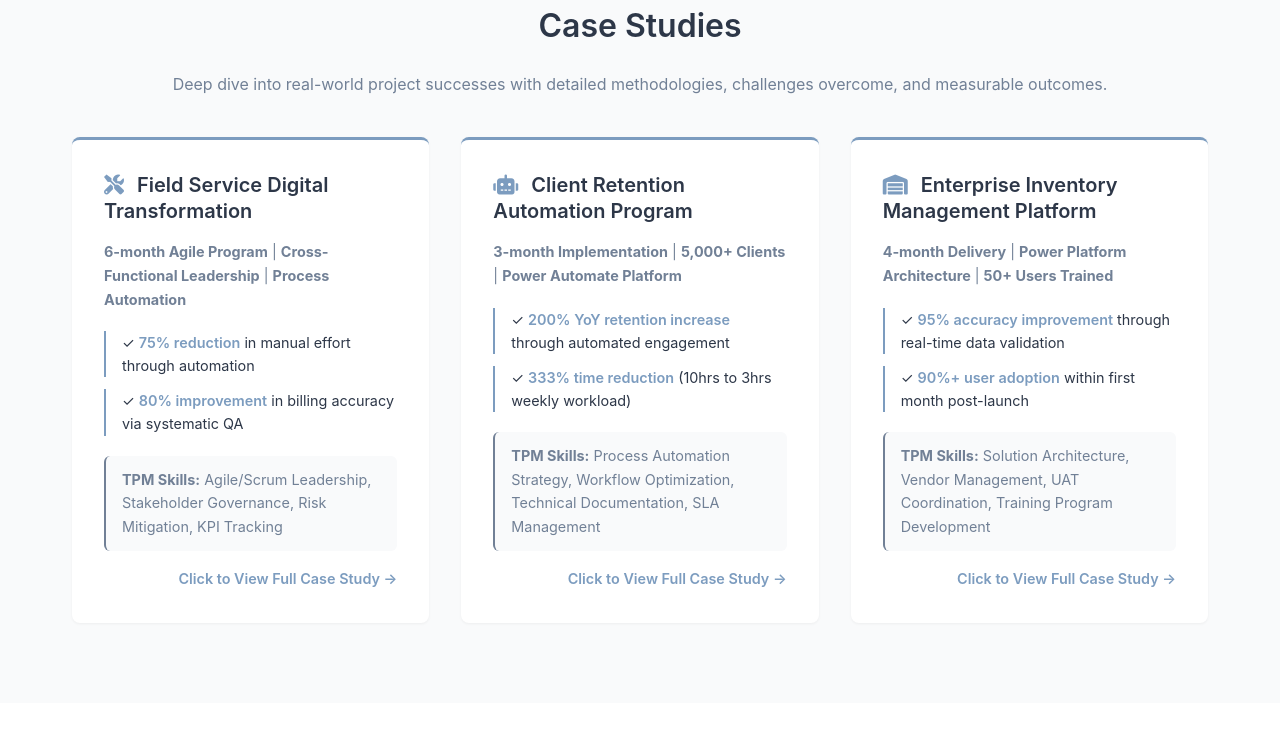
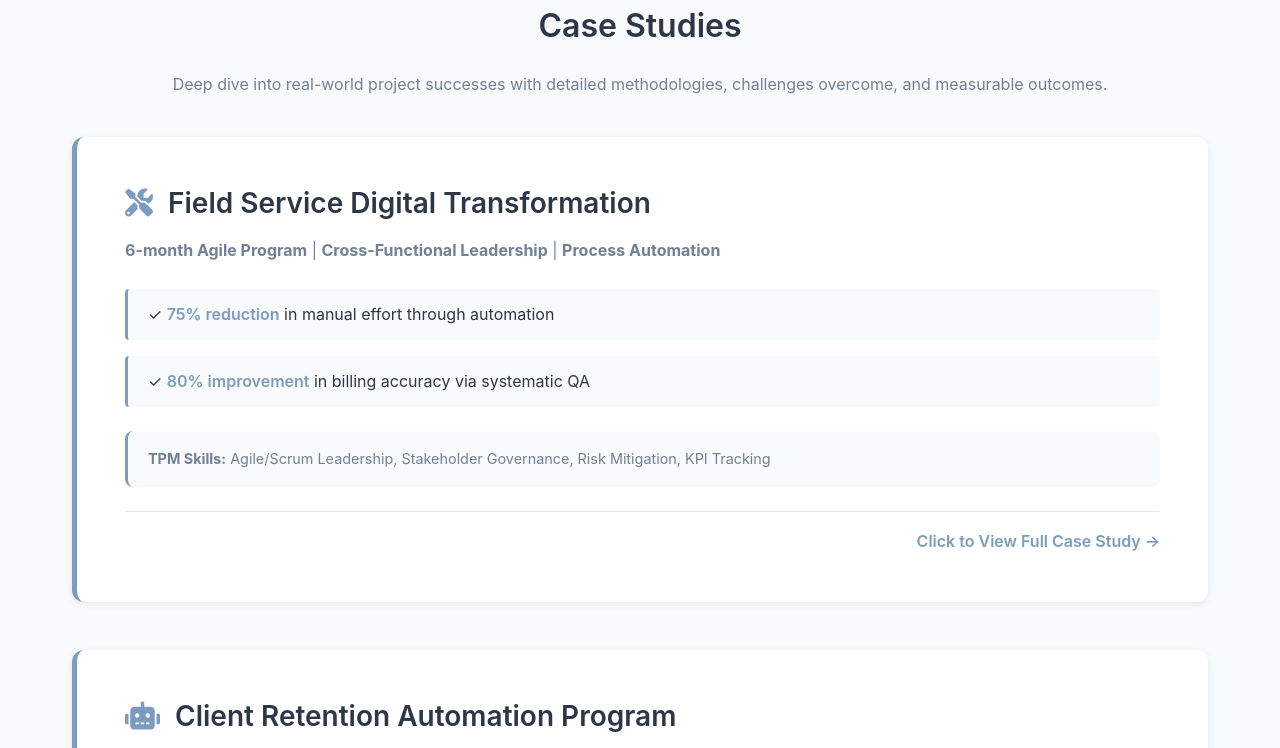
Before and after one commit to JasmineART/Project-Manager-Portfolio, a plain HTML site: page index.html in a window 1280 px wide. Shown: the part 1300-2048 px from the top of the page. Drawn offline with Linux system fonts and the light colour scheme.

Commit message:
Make case studies more prominent with full-width stacked layout
- Change from grid to vertical stack (flex-direction: column)
- Cards now take full viewport width for maximum impact
- Increased padding (2-3rem) for more presence
- Larger heading font size (1.3-1.75rem)
- Stronger border (5px left border instead of 3px top)
- Enhanced hover effect with deeper shadow
- Results list items now have background highlights
- Larger gaps between cards (2-3rem)
- Added separator line above 'View Case Study' link
- Overall more spacious and prominent presentation

```diff
--- a/index.html
+++ b/index.html
@@ -306,36 +306,38 @@
             color: var(--accent-color);
         }
 
-        /* --- 3. Project Portfolio (Grid/Card Layout) --- */
+        /* --- 3. Project Portfolio (Stacked Full-Width Layout) --- */
         .case-studies-grid {
-            display: grid;
-            grid-template-columns: repeat(auto-fit, minmax(min(100%, 320px), 1fr));
-            gap: clamp(1.5rem, 3vw, 2rem);
+            display: flex;
+            flex-direction: column;
+            gap: clamp(2rem, 4vw, 3rem);
             margin-top: 2.5rem;
+            max-width: 100%;
         }
 
         .case-card {
             background-color: white;
-            padding: clamp(1.5rem, 3vw, 2rem);
-            border-radius: 8px;
-            box-shadow: var(--card-shadow);
-            transition: all 0.25s ease;
+            padding: clamp(2rem, 4vw, 3rem);
+            border-radius: 12px;
+            box-shadow: 0 2px 8px rgba(0, 0, 0, 0.08);
+            transition: all 0.3s ease;
             display: flex;
             flex-direction: column;
             justify-content: space-between;
-            border-top: 3px solid var(--accent-color);
+            border-left: 5px solid var(--accent-color);
             position: relative;
+            width: 100%;
         }
 
         .case-card:hover {
-            transform: translateY(-2px);
-            box-shadow: var(--card-shadow-hover);
+            transform: translateY(-4px);
+            box-shadow: 0 8px 24px rgba(124, 156, 191, 0.15);
         }
 
         .case-card h3 {
             color: var(--primary-text);
             margin-bottom: 1rem;
-            font-size: clamp(1.1rem, 2vw, 1.25rem);
+            font-size: clamp(1.3rem, 2.5vw, 1.75rem);
             font-weight: 600;
         }
 
@@ -346,23 +348,26 @@
 
         .case-card p {
             color: var(--secondary-text);
-            font-size: 0.9rem;
-            margin-bottom: 1.25rem;
+            font-size: 1rem;
+            margin-bottom: 1.5rem;
+            line-height: 1.7;
         }
 
         .results-list {
             list-style: none;
             padding: 0;
-            margin: 1.25rem 0;
+            margin: 1.5rem 0;
         }
 
         .results-list li {
             color: var(--primary-text);
-            margin-bottom: 0.75rem;
-            padding-left: 1rem;
-            border-left: 2px solid var(--accent-color);
-            font-size: 0.9rem;
-            line-height: 1.6;
+            margin-bottom: 1rem;
+            padding: 0.75rem 0 0.75rem 1.25rem;
+            border-left: 3px solid var(--accent-color);
+            font-size: 1rem;
+            line-height: 1.7;
+            background: var(--background-light);
+            border-radius: 4px;
         }
 
         .results-list li strong {
@@ -372,17 +377,20 @@
 
         .project-methodology {
             background-color: var(--background-light);
-            padding: 0.75rem 1rem;
-            border-radius: 6px;
-            border-left: 2px solid var(--secondary-text);
-            font-size: 0.875rem;
+            padding: 1rem 1.25rem;
+            border-radius: 8px;
+            border-left: 3px solid var(--accent-color);
+            font-size: 0.95rem;
+            margin-top: 1.5rem;
         }
 
         .case-card .view-link {
             text-align: right;
-            font-weight: 500;
-            font-size: 0.9rem;
-            margin-top: 1rem;
+            font-weight: 600;
+            font-size: 1rem;
+            margin-top: 1.5rem;
+            padding-top: 1rem;
+            border-top: 1px solid var(--border-color);
         }
 
         /* --- 4. Tabs (if needed) --- */
```
